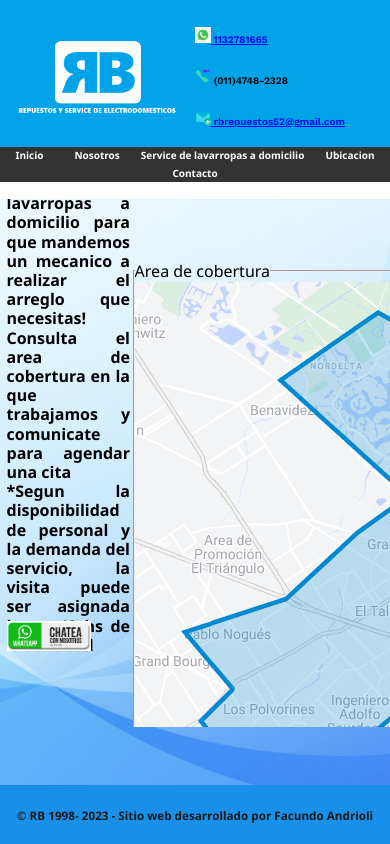
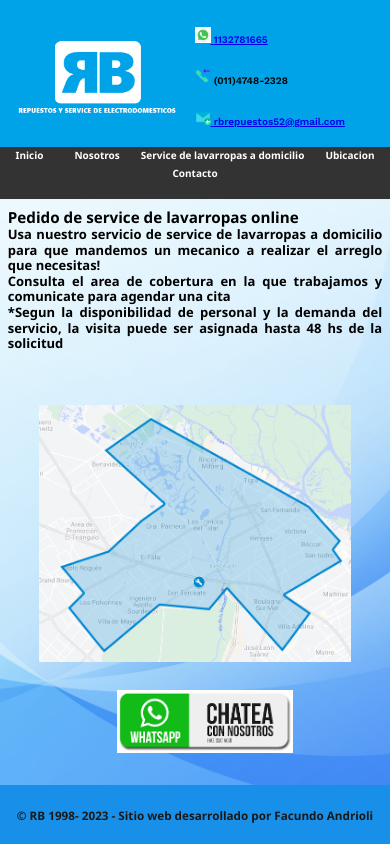
Before and after one commit to facutee/rb_repuestos, a plain HTML site: page pages/presup.html in a window 390 px wide. Drawn offline with nearby package versions, Linux system fonts and the light colour scheme.

Commit message:
se corrigio errores y añadio media queries a presupuesto.html y ubicacion.html

```diff
--- a/css/style.css
+++ b/css/style.css
@@ -1,8 +1,8 @@
-*{
+* {
     margin: 0%;
     padding: 0%;
     box-sizing: border-box;
-    overflow: hidden;
+    overflow: hidden
 }
 
 body {
@@ -29,17 +29,17 @@ header {
     background-color: #00A2E8;
 }
 
-main{
+main {
     grid-area: main;
     display: flex;
     flex-direction: row;
     background-image: url(../assets/images/fondo-celeste.jpg);
     background-position: center;
-    background-size:cover;
+    background-size: cover;
 
 }
 
-footer{
+footer {
     grid-area: footer;
     display: flex;
     flex-wrap: wrap;
@@ -56,7 +56,7 @@ nav {
     grid-area: nav;
     -webkit-font-smoothing: antialiased;
     -moz-osx-font-smoothing: grayscale;
-    /* background-color:#ccc ; */
+    background-color: #333;
 }
 
 nav ul {
@@ -65,17 +65,19 @@ nav ul {
     margin: 0;
     background: #333;
     display: flex;
-    flex-wrap:wrap;
+    flex-wrap: wrap;
     flex-direction: row;
 }
+
 nav li {
     font-weight: 600;
     color: white;
     display: block;
     padding: 0.5%;
-    flex-grow:1;
-    text-align:center;
+    flex-grow: 1;
+    text-align: center;
 }
+
 nav li a {
     color: white;
     text-decoration: none;
@@ -89,18 +91,19 @@ nav li a:hover {
 
 /* HEADER */
 
-.header__logo{
+.header__logo {
     display: flex;
     flex-basis: 50%;
     height: 100%;
     padding: 1%;
-    justify-content:end;
+    justify-content: end;
 }
+
 #rblogo {
     max-height: 100%;
 }
 
-.header__contacto{
+.header__contacto {
     justify-content: end;
     margin-top: 1%;
     flex-basis: 20%;
@@ -111,14 +114,17 @@ nav li a:hover {
     font-family: 'Work Sans', sans-serif;
     font-weight: 600;
 }
+
 .header__contacto__img {
     width: 10%;
     max-width: 100%
 }
+
 /* FOOTER */
-.footer{
+.footer {
     flex-basis: 70%;
 }
+
 #up-footer {
     margin-left: 25%;
     height: 90%;
@@ -126,6 +132,7 @@ nav li a:hover {
 
 /* UBICACION */
 .main__ubicacion {
+    padding: 6%;
     align-items: center;
     align-content: center;
     text-align: center;
@@ -133,14 +140,24 @@ justify-content: center;
     justify-items: center;
     justify-self: center;
     align-self: center;
-margin-left: 25%;
+    /* margin-left: 25%; */
 }
-
+#main__ubicacion__contenedor {
+    display: flex;
+    justify-content: center;
+}
+#mapa-google-chico{
+    display: none;
+}
+#mapa-google-extrachico {
+    display: none;
+}
 /* INDEX */
 #index {
     overflow-y: visible;
     overflow-x: hidden;
 }
+
 #body-index {
     width: 100vw;
     height: 140vh;
@@ -171,8 +188,9 @@ margin-left: 25%;
     width: 100%;
     background-image: url(../assets/images/guarda-frente-local.png);
     background-position: center;
-    background-size:cover;
+    background-size: cover;
 }
+
 .main__marcas {
     grid-area: section-index-1;
     margin: 2%;
@@ -181,9 +199,11 @@ margin-left: 25%;
     align-items: center;
     justify-content: space-around;
 }
+
 #marcas-img {
     width: 80%;
 }
+
 #marcas-img img {
     max-width: 100%;
 }
@@ -196,6 +216,7 @@ margin-left: 25%;
     align-items: center;
     justify-content: space-around;
 }
+
 /* NOSOTROS */
 #nosotros__rb {
     display: grid;
@@ -206,20 +227,24 @@ margin-left: 25%;
         "section_nosotros_grl nosotros__imglocal nosotros__imglocal";
     align-items: center;
 }
+
 #section_nosotros_grl {
     grid-area: section_nosotros_grl;
     text-align: center;
     margin: 2%;
     margin-left: 12%;
 }
-#section1__nosotros h3{
+
+#section1__nosotros h3 {
     font-size: 450%;
     font-weight: 800;
 }
+
 #section2__nosotros {
     text-align: justify;
     line-height: 120%;
 }
+
 .nosotros__imglocal {
     padding: 3%;
     grid-area: nosotros__imglocal;
@@ -237,10 +262,12 @@ margin-left: 25%;
     "p_texto p_map p_map"
     "p_img p_map p_map";
     align-items: center;
+    justify-content: space-around;
 }
 #presup__main__txt {
     padding-left: 5%;
     grid-area: p_texto;
+    margin: 2%;
 }
 #presup__main__txt h3 {
     font-weight: 800;
@@ -251,15 +278,21 @@ margin-left: 25%;
 }
 #presup__main__map {
     grid-area: p_map;
-    padding: 1%;
-    height: 80%;
-    width: 100%;
+    display: flex;
+    justify-content: space-around;
+    align-items: center;
+    /* padding: 1%; */
+    /* margin: 2%; */
 }
 #presup__main__img {
     padding-left: 5%;
     grid-area: p_img;
-    width: 70%;
+    width: 100%;
 
+}
+#contenedor__mapa__presup {
+    height: 60%;
+    width: 60%;
 }
 
 @media screen and (max-width: 1200px) {
@@ -276,6 +309,7 @@ margin-left: 25%;
         height: 80%;
         text-align: center;
     }
+
     /* INDEX */
     .main__marcas {
         font-size: small;
@@ -292,27 +326,46 @@ margin-left: 25%;
         align-items: center;
         justify-content: space-around;
     }
+
     #pago-img-div {
         width: 80%;
     }
+
     #pago-img {
         width: 100%;
     }
 }
 
 @media screen and (max-width: 1024px) {
+
+    /* PRESUPUESTO */
+    #presup__main__txt {
+        padding-left: 5%;
+        grid-area: p_texto;
+        margin: 2%;
+        font-size: small;
+    }
+
     /* INdEX */
-#up-footer-index {
+
+    .footer {
+        flex-basis: 0%;
+        justify-content: center;
+    }
+
+    #up-footer {
         display: none;
     }
+
     .main__pagos {
         margin: 2%;
         align-items: center;
-    justify-content:center;
+        justify-content: center;
     }
 }
 
 @media screen and (max-width: 768px) {
+
     /* NOSOTROS */
     #nosotros__rb {
         display: grid;
@@ -323,15 +376,18 @@ margin-left: 25%;
             "nosotros__imglocal nosotros__imglocal";
         align-items: center;
     }
+
     #section_nosotros_grl {
         grid-area: section_nosotros_grl;
         text-align: center;
         margin: 10%;
     }
-    #section1__nosotros h3{
+
+    #section1__nosotros h3 {
         font-size: 450%;
         font-weight: 800;
     }
+
     .nosotros__imglocal {
         padding: 1%;
         grid-area: nosotros__imglocal;
@@ -339,16 +395,24 @@ margin-left: 25%;
         height: 100%;
         text-align: center;
     }
+
     /* FOOTER */
-.footer{
+    .footer {
         flex-basis: 0%;
         justify-content: center;
     }
+
     #up-footer {
         display: none;
     }
+
+    /* NAV */
+    body {
+        grid-template-rows: 0.5fr 0.2fr 2fr 0.20fr;
+    }
+
     /* HEADER */
-    .header__contacto{
+    .header__contacto {
         justify-content: end;
         margin-top: 1%;
         flex-basis: 25%;
@@ -357,39 +421,74 @@ margin-left: 25%;
         font-size: small;
         font-weight: 600;
     }
+
     .header__contacto__img {
         width: 15%;
         max-width: 80%
     }
+
     /* INDEX */
     .main__pagos {
         margin: 2%;
         align-items: center;
-        justify-content:center;
+        justify-content: center;
     }
+
     .main__marcas {
         margin: 2%;
         align-items: center;
         justify-content: center;
     }
+
     #body-index {
         width: 100vw;
         height: 100vh;
         display: grid;
         grid-template-rows: 0.33fr 0.16fr 1.6fr 0.20fr;
     }
+
     /* footer */
-    .footer{
+    .footer {
         flex-basis: 0%;
         justify-content: center;
         font-size: small;
     }
-
+    /* PRESUPUETO */
+    #presup__main {
+        display: grid;
+        grid-template-rows: 1fr 1fr;
+        grid-template-columns: 1fr 1fr;
+        grid-template-areas:
+        "p_texto p_img"
+        "p_map p_map";
+        align-items: center;
+        justify-content: space-around;
+    }
+    #presup__main__img {
+        padding-left: 5%;
+        grid-area: p_img;
+        width: 70%;
+    }
+    #contenedor__mapa__presup {
+        height: 40%;
+        width: 40%;
+    }
+    /* UBICACION */
+    #mapa-google-chico {
+        display: block;
+    }
+    #mapa-google-grande {
+        display: none;
+    }
+    #mapa-google-extrachico {
+        display: none;
+    }
 }
 
 @media screen and (max-width: 600px) {
+
     /* HEADER */
-.header__contacto{
+    .header__contacto {
         display: flex;
         flex-direction: column;
         justify-content: center;
@@ -401,18 +500,21 @@ margin-left: 25%;
         align-self: center;
         justify-content: space-evenly;
     }
-.header__logo{
+
+    .header__logo {
         display: flex;
         flex-basis: 50%;
         height: 60%;
         padding: 1%;
-    justify-content:center;
+        justify-content: center;
         align-self: center;
     }
+
     .header__contacto__img {
         width: 8%;
         max-width: 100%;
     }
+
     /* INDEX */
     #main-inicio {
         display: grid;
@@ -424,18 +526,22 @@ margin-left: 25%;
             "section-index-2 section-index-2";
         text-align: center;
     }
+
     #body-index {
         width: 100vw;
         height: 130vh;
         display: grid;
         grid-template-rows: 0.33fr 0.135fr 2fr 0.20fr;
     }
+
     .main__marcas {
         font-size: x-small;
     }
+
     .main__pagos {
         font-size: small;
     }
+
     /* NOSOTROS */
     .nosotros__imglocal {
         height: 80%;
@@ -445,11 +551,34 @@ margin-left: 25%;
     body {
         grid-template-rows: 0.5fr 0.18fr 2fr 0.20fr;
     }
+    /* PRESUPUESTO */
+    #presup__main {
+        display: flex;
+        flex-direction: column;
+    }
+    #contenedor__mapa__presup {
+        height: 100%;
+        width: 90%;
+    }
+    #presup__main__txt {
+        flex-basis: 40%;
+    }
+    #presup__main__map {
+        flex-basis: 60%;
+    }
+    #presup__main__img {
+        flex-basis: 20%;
+        padding-left: 5%;
+        grid-area: p_img;
+        width: 50%;
+
+    }
 }
 
 @media screen and (max-width: 480px) {
+
     /* HEADER */
-   .header__contacto{
+    .header__contacto {
         display: flex;
         flex-direction: column;
         justify-content: center;
@@ -461,52 +590,77 @@ body {
         align-self: center;
         justify-content: space-evenly;
     }
+
     .header__contacto__img {
         width: 8%;
         max-width: 100%;
     }
+
     /* NAVEGADOR */
     nav {
         font-size: x-small;
     }
+
     /* footer */
-.footer{
+    .footer {
         flex-basis: 0%;
         justify-content: center;
         font-size: x-small;
     }
+
     /* NOSOTROS */
     .nosotros__imglocal {
         height: 60%;
     }
-
+/* PRESUPUESTO */
+#presup__main__txt {
+   font-size: small;
+   font-weight: 400;
+   padding: 0;
+}
+/* UBICACION */
+#mapa-google-chico{
+    display: none;
+}
+#mapa-google-extrachico {
+    display: block;
+}
+#mapa-google-grande {
+    display: none;
+}
 }
 
 @media screen and (max-width: 320px) {
 
-    .footer{
+    .footer {
         flex-basis: 0%;
         justify-content: center;
         font-size: xx-small;
     }
+
     /* NAVEGADOR */
 
     nav {
         font-size: xx-small;
     }
+
     body {
         grid-template-rows: 0.5fr 0.11fr 2fr 0.20fr;
     }
+
     #section_nosotros_grl {
         margin: 5%;
     }
-    #section1__nosotros h3{
+
+    #section1__nosotros h3 {
         font-size: 200%;
         font-weight: 800;
     }
-    #section1__nosotros h4{
+
+    #section1__nosotros h4 {
         font-size: 90%;
     }
+
     .nosotros__imglocal {
         padding: 1%;
         width: 80%;
--- a/pages/presup.html
+++ b/pages/presup.html
@@ -1,5 +1,6 @@
 <!DOCTYPE html>
 <html lang="es">
+
 <head>
     <meta charset="UTF-8">
     <meta http-equiv="X-UA-Compatible" content="IE=edge">
@@ -10,10 +11,12 @@
     <link rel="preconnect" href="https://fonts.gstatic.com" crossorigin>
     <link href="https://fonts.googleapis.com/css2?family=Work+Sans:wght@400;500;600&display=swap" rel="stylesheet">
 </head>
+
 <body>
-    <header class= "header">
+    <header class="header">
         <div class="header__logo">
-            <h1><a href="../index.html"><img src="../assets/images/RB-ico-logo-con-legenda.png" alt="logo rb" id="rblogo"></a></h1>
+            <h1><a href="../index.html"><img src="../assets/images/RB-ico-logo-con-legenda.png" alt="logo rb"
+                        id="rblogo"></a></h1>
         </div>
         <p>
         <div class="header__contacto">
@@ -37,7 +40,7 @@
         </p>
     </header>
     <nav>
-        <ul class= "main__navegacion" id="main-nav">
+        <ul class="main__navegacion" id="main-nav">
             <li><a href="../index.html">Inicio</a></li>
             <li><a href="./nosotros.html">Nosotros</a></li>
             <li>Service de lavarropas a domicilio</li>
@@ -48,19 +51,22 @@
     <main class="main" id="presup__main">
         <div id="presup__main__txt">
             <h3>Pedido de service de lavarropas online</h3>
-            <h4>Usa nuestro servicio de service de lavarropas a domicilio para que mandemos un mecanico a realizar el arreglo que necesitas!
+            <h4>Usa nuestro servicio de service de lavarropas a domicilio para que mandemos un mecanico a realizar el
+                arreglo que necesitas!
                 <br>Consulta el area de cobertura en la que trabajamos y comunicate para agendar una cita
-                <br>*Segun la disponibilidad de personal y la demanda del servicio, la visita puede ser asignada hasta 48 hs de la solicitud
+                <br>*Segun la disponibilidad de personal y la demanda del servicio, la visita puede ser asignada hasta
+                48 hs de la solicitud
             </h4>
         </div>
         <div id="presup__main__map">
-            <fieldset id="area-de-cobertura">
-                <legend>Area de cobertura</legend>
-                <img src="../assets/images/areacobertura-mapa.png" alt="Mapa de area de cobertura" style="max-height: 100%;">
-            </fieldset>
+            <div id="contenedor__mapa__presup">
+                <img src="../assets/images/areacobertura-mapa.png" alt="Mapa de area de cobertura" style="max-height: 100%; max-width: 100%;">
+            </div>
         </div>
         <div id="presup__main__img">
-            <a href="https://wa.me/5491132781665?text=*Por%20favor%20complete%20los%20datos*%0ANombre%20y%20apellido:%0ACalle:%0AEntre%20calles:%0ALocalidad:%0ATelefono%20de%20contacto:%0AMarca%20del%20lavarropas:%0ACarga%20frontal%20o%20superior?:%0AQue%20problema%20tiene%20el%20equipo?:" target="_blank"><img src="../assets/images/whatsapp-contacto.webp" alt="comunicate a whatsapp" style="max-width: 100%" id="wpp_formulario"></a>
+            <a href="https://wa.me/5491132781665?text=*Por%20favor%20complete%20los%20datos*%0ANombre%20y%20apellido:%0ACalle:%0AEntre%20calles:%0ALocalidad:%0ATelefono%20de%20contacto:%0AMarca%20del%20lavarropas:%0ACarga%20frontal%20o%20superior?:%0AQue%20problema%20tiene%20el%20equipo?:"
+                target="_blank"><img src="../assets/images/whatsapp-contacto.webp" alt="comunicate a whatsapp"
+                    style="max-width: 100%" id="wpp_formulario"></a>
         </div>
     </main>
     <footer class="footer">
@@ -70,4 +76,5 @@
         </div>
     </footer>
 </body>
+
 </html>
```
Also changed, not shown: index.html (+10 -5 lines), pages/contacto.html (+12 -8 lines), pages/nosotros.html (+13 -6 lines), pages/ubicacion.html (+24 -6 lines). Lines whose indentation alone changed are shown as unchanged.
